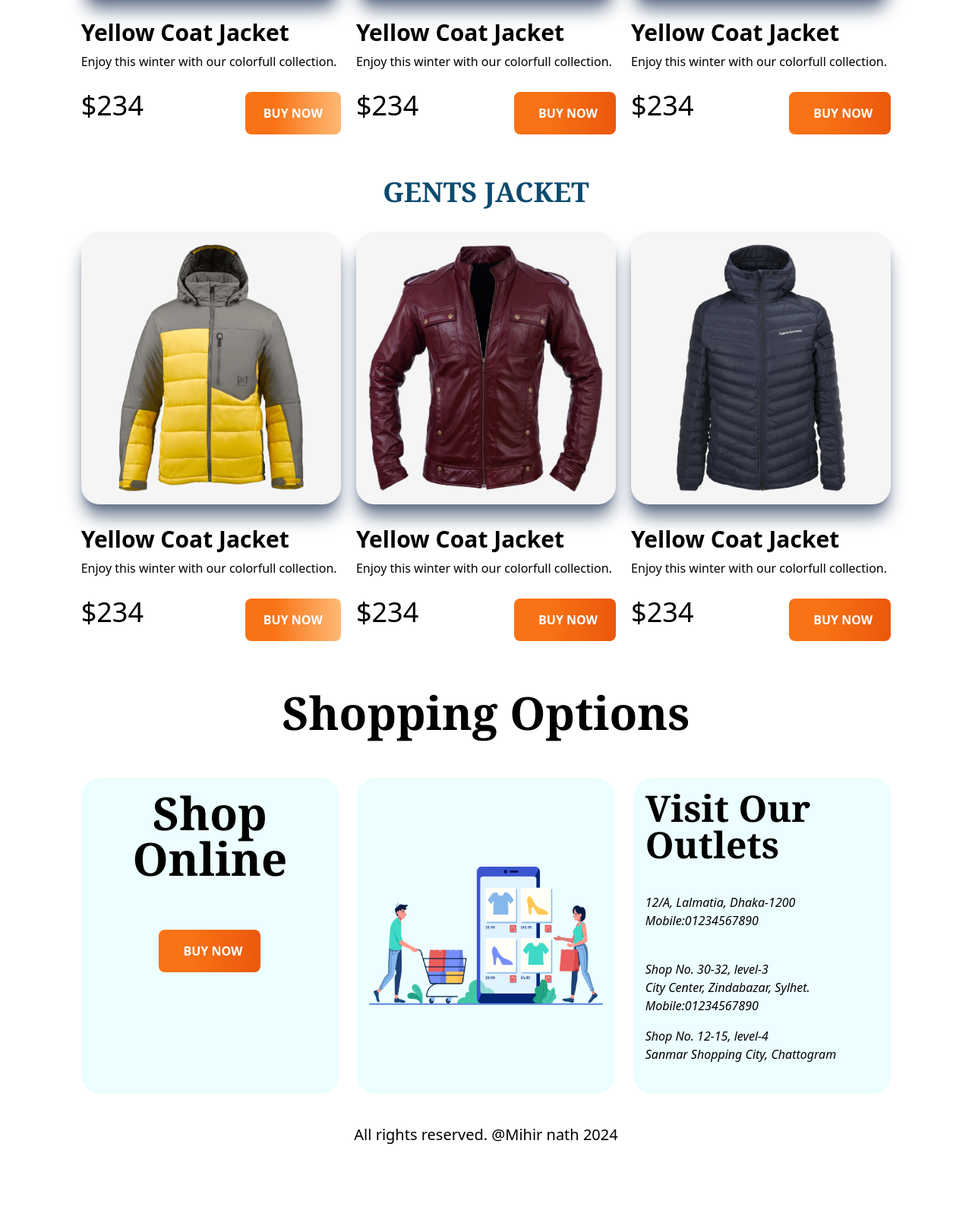
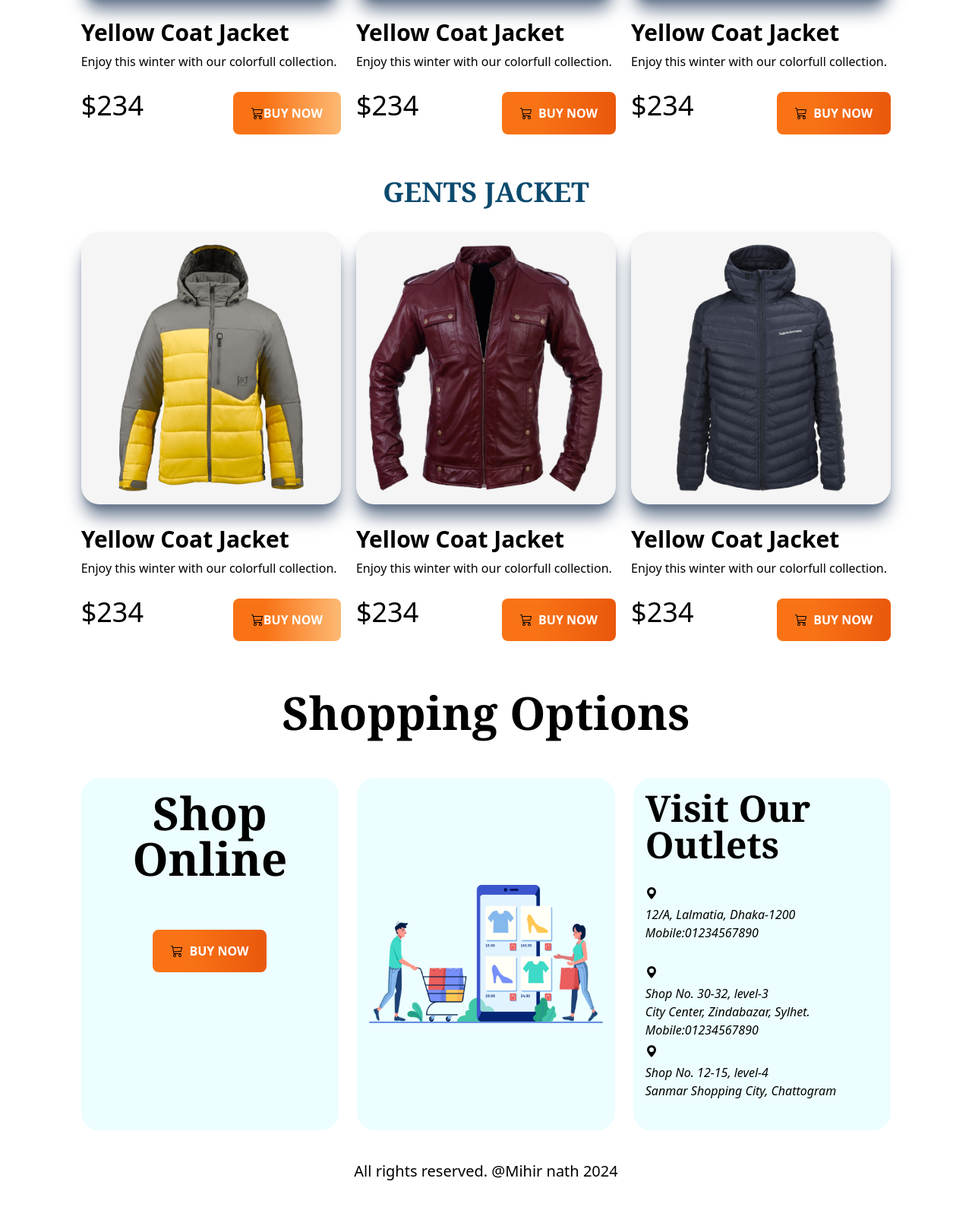
Before and after one commit to mihir-nath-2024/Project_Penguin-Tailwind, a website: page index.html in a window 1280 px wide. Shown: the part 995-2588 px from the top of the page at 76% size. Before the commit the page ends 2543 px from the top, so only its background shows below. Drawn offline with Linux system fonts and the light colour scheme.

Commit message:
image surce updated

```diff
--- a/index.html
+++ b/index.html
@@ -14,7 +14,7 @@
                 <p class="font-serif font-medium text-xl">Make this chilly winter <span class="italic font-serif font-semibold text-yellow-400">colorful</span> with our vibrant winter collection. </p>
                 <button class="font-semibold  text-white  bg-gradient-to-r from-orange-500 from-30%
          to-orange-600 to-100% py-4 px-6 rounded-lg mt-5 flex items-center">
-          <img src="../images/cart3 (1).svg" alt=""><a class="ml-2" href="">BUY NOW</a></button>
+          <img src="./images/cart3 (1).svg" alt=""><a class="ml-2" href="">BUY NOW</a></button>
             </div>
             <div class="flex justify-center items-center"><img src="../images/model.png" alt=""></div>
         </div>
@@ -28,7 +28,7 @@
             <div>
             <div>
                 <div class="bg-neutral-100 rounded-3xl p-4 shadow-xl shadow-slate-500 mb-7">
-                    <img src="../images/jacket-1.png" alt="">
+                    <img src="./images/jacket-1.png" alt="">
                 </div>
                 <h4 class="text-3xl font-bold font-sans mt-3">Yellow Coat Jacket</h4>
                 <p class=" my-2 font-sans font-medium">Enjoy this <span >winter</span> with our colorfull collection.</p>
@@ -36,35 +36,35 @@
                     <h4 class="text-4xl font-medium">$234</h4>
                     <button class="font-semibold  text-white  bg-gradient-to-r from-orange-500 from-30%
                      via-orange-300 via-100% to-orange-600 to-100% py-4 px-6 rounded-lg mt-5 flex items-center ">
-                     <img src="../images/cart3 (1).svg" alt=""><a class="ml-2 sm:ml-0" href="">BUY NOW</a></button>
+                     <img src="./images/cart3 (1).svg" alt=""><a class="ml-2 sm:ml-0" href="">BUY NOW</a></button>
                 </div>
             </div>
         </div>
         <div>
             <div>
                 <div class="bg-neutral-100 rounded-3xl p-4 shadow-xl shadow-slate-500 mb-7">
-                    <img src="../images/jacket-2.png" alt=""></div>
+                    <img src="./images/jacket-2.png" alt=""></div>
                 <h4 class="text-3xl font-bold font-sans mt-3">Yellow Coat Jacket</h4>
                 <p class=" my-2 font-sans font-medium">Enjoy this <span >winter</span> with our colorfull collection.</p>
                 <div class="flex items-center justify-between">
                     <h4 class="text-4xl font-medium">$234</h4>
                     <button class="font-semibold  text-white  bg-gradient-to-r from-orange-500 from-30%
                      to-orange-600 to-100% py-4 px-6 rounded-lg mt-5 flex items-center">
-                      <img src="../images/cart3 (1).svg" alt=""><a class="ml-2" href="">BUY NOW</a></button>
+                      <img src="./images/cart3 (1).svg" alt=""><a class="ml-2" href="">BUY NOW</a></button>
                 </div>
             </div>
         </div>
         <div>
             <div>
                 <div class="bg-neutral-100 rounded-3xl p-4 shadow-xl shadow-slate-500 mb-7">
-                    <img src="../images/jacket-3.png" alt=""></div>
+                    <img src="./images/jacket-3.png" alt=""></div>
                 <h4 class="text-3xl font-bold font-sans mt-3">Yellow Coat Jacket</h4>
                 <p class=" my-2 font-sans font-medium">Enjoy this <span >winter</span> with our colorfull collection.</p>
                 <div class="flex items-center justify-between">
                     <h4 class="text-4xl font-medium">$234</h4>
                     <button class="font-semibold  text-white  bg-gradient-to-r from-orange-500 from-30%
                      to-orange-600 to-100% py-4 px-6 rounded-lg mt-5 flex items-center">
-                     <img src="../images/cart3 (1).svg" alt=""><a class="ml-2" href="">BUY NOW</a></button>
+                     <img src="./images/cart3 (1).svg" alt=""><a class="ml-2" href="">BUY NOW</a></button>
                 </div>
             </div>
         </div></div>
@@ -78,7 +78,7 @@
             <div>
             <div>
                 <div class="bg-neutral-100 rounded-3xl p-4 shadow-xl shadow-slate-500 mb-7">
-                    <img src="../images/jacket-4.png" alt="">
+                    <img src="./images/jacket-4.png" alt="">
                 </div>
                 <h4 class="text-3xl font-bold font-sans mt-3">Yellow Coat Jacket</h4>
                 <p class=" my-2 font-sans font-medium">Enjoy this <span >winter</span> with our colorfull collection.</p>
@@ -86,35 +86,35 @@
                     <h4 class="text-4xl font-medium">$234</h4>
                     <button class="font-semibold  text-white  bg-gradient-to-r from-orange-500 from-30%
                      via-orange-300 via-100% to-orange-600 to-100% py-4 px-6 rounded-lg mt-5 flex items-center ">
-                     <img src="../images/cart3 (1).svg" alt=""><a class="ml-2 sm:ml-0" href="">BUY NOW</a></button>
+                     <img src="./images/cart3 (1).svg" alt=""><a class="ml-2 sm:ml-0" href="">BUY NOW</a></button>
                 </div>
             </div>
         </div>
         <div>
             <div>
                 <div class="bg-neutral-100 rounded-3xl p-4 shadow-xl shadow-slate-500 mb-7">
-                    <img src="../images/jacket-5.png" alt=""></div>
+                    <img src="./images/jacket-5.png" alt=""></div>
                 <h4 class="text-3xl font-bold font-sans mt-3">Yellow Coat Jacket</h4>
                 <p class=" my-2 font-sans font-medium">Enjoy this <span >winter</span> with our colorfull collection.</p>
                 <div class="flex items-center justify-between">
                     <h4 class="text-4xl font-medium">$234</h4>
                     <button class="font-semibold  text-white  bg-gradient-to-r from-orange-500 from-30%
                      to-orange-600 to-100% py-4 px-6 rounded-lg mt-5 flex items-center">
-                      <img src="../images/cart3 (1).svg" alt=""><a class="ml-2" href="">BUY NOW</a></button>
+                      <img src="./images/cart3 (1).svg" alt=""><a class="ml-2" href="">BUY NOW</a></button>
                 </div>
             </div>
         </div>
         <div>
             <div>
                 <div class="bg-neutral-100 rounded-3xl p-4 shadow-xl shadow-slate-500 mb-7">
-                    <img src="../images/jacket-6.png" alt=""></div>
+                    <img src="./images/jacket-6.png" alt=""></div>
                 <h4 class="text-3xl font-bold font-sans mt-3">Yellow Coat Jacket</h4>
                 <p class=" my-2 font-sans font-medium">Enjoy this <span >winter</span> with our colorfull collection.</p>
                 <div class="flex items-center justify-between">
                     <h4 class="text-4xl font-medium">$234</h4>
                     <button class="font-semibold  text-white  bg-gradient-to-r from-orange-500 from-30%
                      to-orange-600 to-100% py-4 px-6 rounded-lg mt-5 flex items-center">
-                     <img src="../images/cart3 (1).svg" alt=""><a class="ml-2" href="">BUY NOW</a></button>
+                     <img src="./images/cart3 (1).svg" alt=""><a class="ml-2" href="">BUY NOW</a></button>
                 </div>
             </div>
         </div></div>
@@ -130,18 +130,18 @@
             <div class="bg-cyan-50 rounded-3xl p-4 text-center "><h1 class="text-6xl font-serif font-semibold mb-16">Shop Online</h1>
             <button class="font-semibold  text-white  bg-gradient-to-r from-orange-500 from-30%
             to-orange-600 to-100% py-4 px-6 rounded-lg mt-5 flex items-center mx-auto">
-            <img src="../images/cart3 (1).svg" alt=""><a class="ml-2" href="">BUY NOW</a></button></div>
-            <div class=" bg-cyan-50 rounded-3xl p-4 flex items-center"><img src="../images/shopping.png" alt=""></div>
+            <img src="./images/cart3 (1).svg" alt=""><a class="ml-2" href="">BUY NOW</a></button></div>
+            <div class=" bg-cyan-50 rounded-3xl p-4 flex items-center"><img src="./images/shopping.png" alt=""></div>
             <div class=" bg-cyan-50 rounded-3xl p-4"><div>
                 <h1 class="text-5xl font-serif font-semibold mb-8 ">Visit Our Outlets</h1>
                 <ul class="grid grid-rows-3 gap-y-2 font-sans font-normal ">
-                    <li> <img src="../images/geo-alt-fill.svg" alt="">
+                    <li> <img src="./images/geo-alt-fill.svg" alt="">
                         <address class="mt-2">12/A, Lalmatia, Dhaka-1200 <br>Mobile:01234567890</address>
                     </li>
-                    <li><img src="../images/geo-alt-fill.svg" alt="">
+                    <li><img src="./images/geo-alt-fill.svg" alt="">
                         <address class="mt-2"> Shop No. 30-32, level-3 <br>City Center, Zindabazar, Sylhet. <br>Mobile:01234567890</address>
                     </li>
-                    <li><img src="../images/geo-alt-fill.svg" alt="">
+                    <li><img src="./images/geo-alt-fill.svg" alt="">
                         <address class="mt-2"> Shop No. 12-15, level-4 <br> Sanmar Shopping City, Chattogram</address>
                     </li>
                 </ul>
```
Also changed, not shown: images/cart3 (1).svg (added), images/geo-alt-fill.svg (added).
